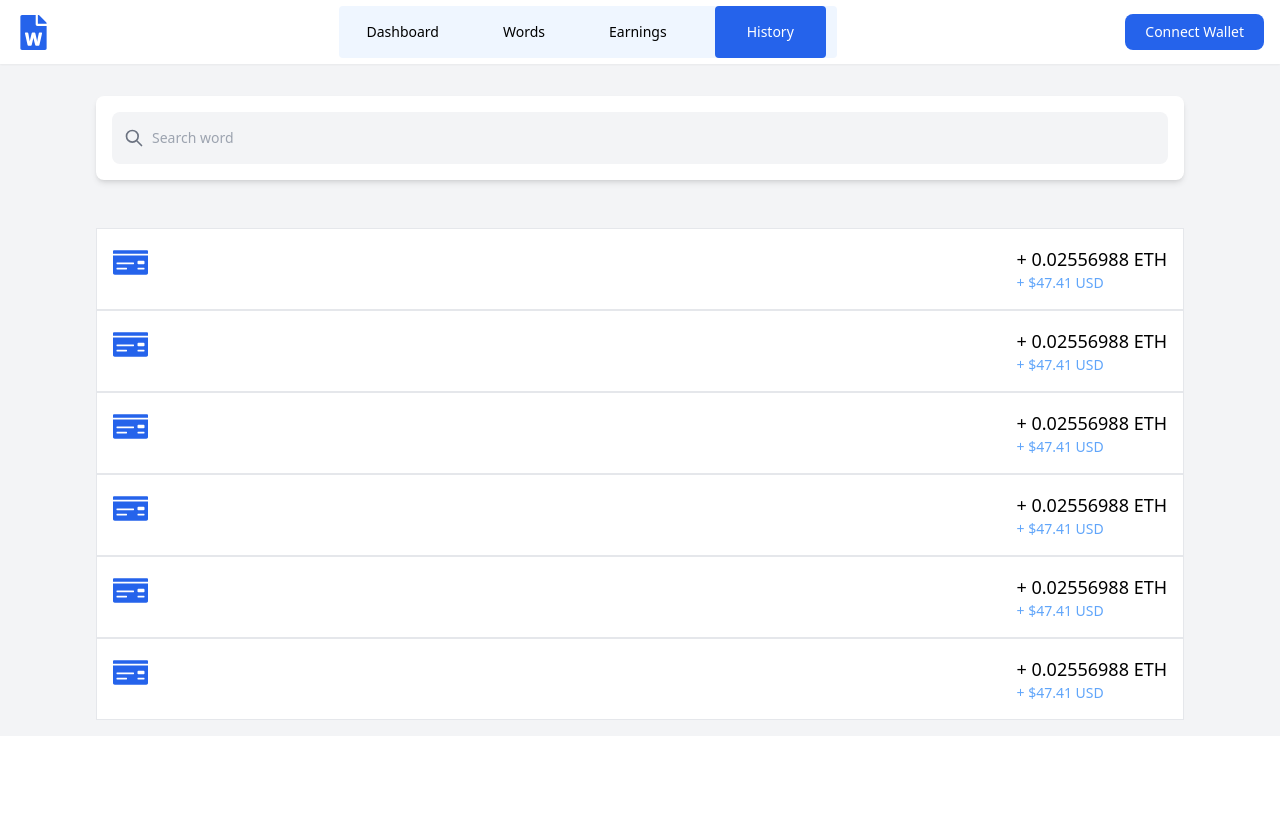
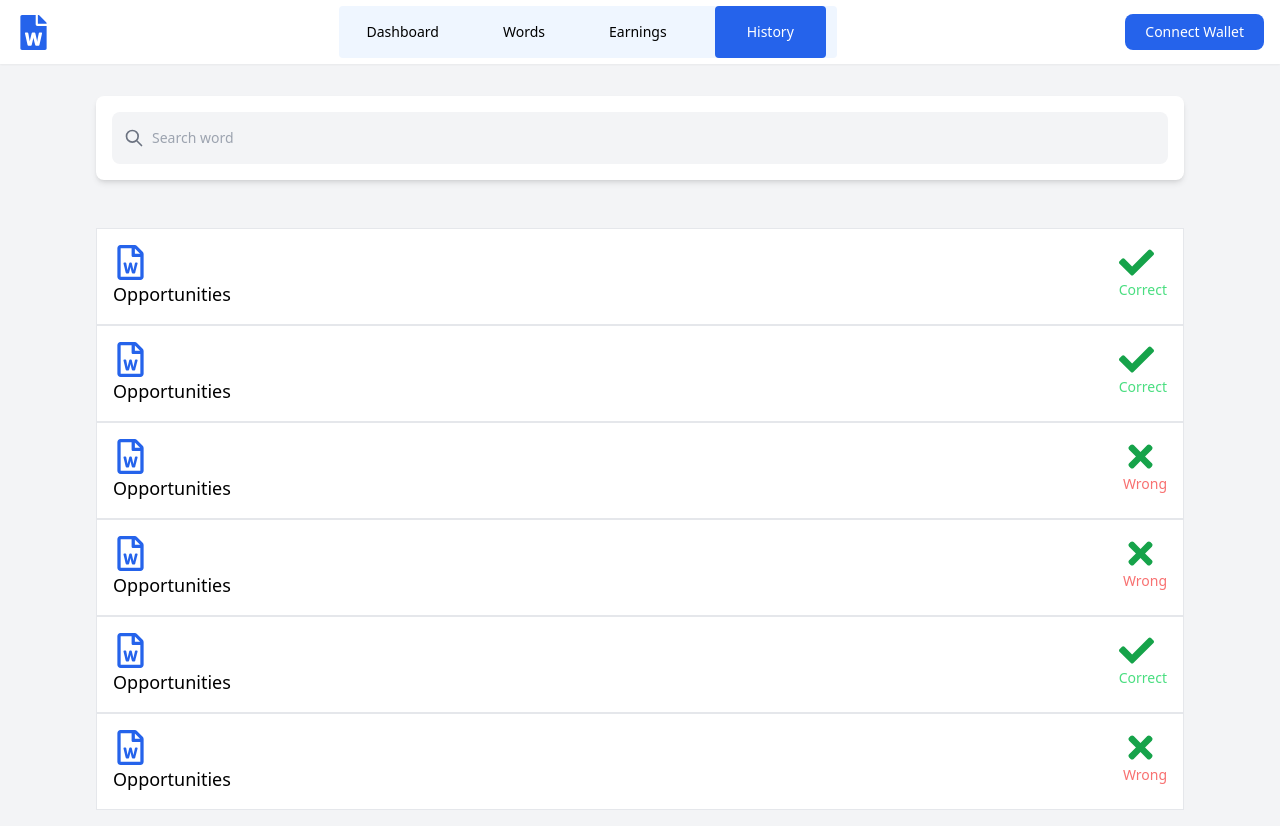
Before and after one commit to kwakyebrilliant/playme, a React (Create React App) app: page /history in a window 1280 px wide. Before the commit the page ends 800 px from the top, so only its background shows below. Built offline with nearby package versions, Linux system fonts and the light colour scheme; the HTML template or start-up script is replaced by a standard one.

Commit message:
history updates

```diff
--- a/src/dashboard/History.js
+++ b/src/dashboard/History.js
@@ -1,7 +1,7 @@
 import React from 'react'
 import DashboardNav from './DashboardNav'
 
-import { FaMoneyCheck } from 'react-icons/fa'
+import { FaTimes, FaRegFileWord, FaCheck } from 'react-icons/fa'
 
 function History() {
   return (
@@ -28,63 +28,74 @@ function History() {
 
             <div className='bg-white border flex justify-between lg:p-4 p-2'>
             <div>
-            <FaMoneyCheck className=' text-blue-600 lg:w-[35px] lg:h-[35px]'/>
+                <FaRegFileWord className=' text-blue-600 lg:w-[35px] lg:h-[35px]'/>
+                <p className='lg:text-lg sm:text-sm'>Opportunities</p>
             </div>
             <div>
-            <p className='text-lg'>+ 0.02556988 ETH</p>
-            <p className='text-blue-400 text-sm'>+ $47.41 USD</p>
+            <FaCheck className=' text-green-600 lg:w-[35px] lg:h-[35px]'/>
+            <p className='text-green-400 text-sm'>Correct</p>
+            </div>
+            </div>
+
+
+            <div className='bg-white border flex justify-between lg:p-4 p-2'>
+            <div>
+                <FaRegFileWord className=' text-blue-600 lg:w-[35px] lg:h-[35px]'/>
+                <p className='lg:text-lg sm:text-sm'>Opportunities</p>
+            </div>
+            <div>
+            <FaCheck className=' text-green-600 lg:w-[35px] lg:h-[35px]'/>
+            <p className='text-green-400 text-sm'>Correct</p>
             </div>
             </div>
 
             <div className='bg-white border flex justify-between lg:p-4 p-2'>
             <div>
-            <FaMoneyCheck className=' text-blue-600 lg:w-[35px] lg:h-[35px]'/>
+                <FaRegFileWord className=' text-blue-600 lg:w-[35px] lg:h-[35px]'/>
+                <p className='lg:text-lg sm:text-sm'>Opportunities</p>
             </div>
             <div>
-            <p className='text-lg'>+ 0.02556988 ETH</p>
-            <p className='text-blue-400 text-sm'>+ $47.41 USD</p>
+            <FaTimes className=' text-green-600 lg:w-[35px] lg:h-[35px]'/>
+            <p className='text-red-400 text-sm'>Wrong</p>
             </div>
             </div>
 
             <div className='bg-white border flex justify-between lg:p-4 p-2'>
             <div>
-            <FaMoneyCheck className=' text-blue-600 lg:w-[35px] lg:h-[35px]'/>
+                <FaRegFileWord className=' text-blue-600 lg:w-[35px] lg:h-[35px]'/>
+                <p className='lg:text-lg sm:text-sm'>Opportunities</p>
             </div>
             <div>
-            <p className='text-lg'>+ 0.02556988 ETH</p>
-            <p className='text-blue-400 text-sm'>+ $47.41 USD</p>
+            <FaTimes className=' text-green-600 lg:w-[35px] lg:h-[35px]'/>
+            <p className='text-red-400 text-sm'>Wrong</p>
             </div>
             </div>
 
             <div className='bg-white border flex justify-between lg:p-4 p-2'>
             <div>
-            <FaMoneyCheck className=' text-blue-600 lg:w-[35px] lg:h-[35px]'/>
+                <FaRegFileWord className=' text-blue-600 lg:w-[35px] lg:h-[35px]'/>
+                <p className='lg:text-lg sm:text-sm'>Opportunities</p>
             </div>
             <div>
-            <p className='text-lg'>+ 0.02556988 ETH</p>
-            <p className='text-blue-400 text-sm'>+ $47.41 USD</p>
+            <FaCheck className=' text-green-600 lg:w-[35px] lg:h-[35px]'/>
+            <p className='text-green-400 text-sm'>Correct</p>
             </div>
             </div>
 
             <div className='bg-white border flex justify-between lg:p-4 p-2'>
             <div>
-            <FaMoneyCheck className=' text-blue-600 lg:w-[35px] lg:h-[35px]'/>
+                <FaRegFileWord className=' text-blue-600 lg:w-[35px] lg:h-[35px]'/>
+                <p className='lg:text-lg sm:text-sm'>Opportunities</p>
             </div>
             <div>
-            <p className='text-lg'>+ 0.02556988 ETH</p>
-            <p className='text-blue-400 text-sm'>+ $47.41 USD</p>
+            <FaTimes className=' text-green-600 lg:w-[35px] lg:h-[35px]'/>
+            <p className='text-red-400 text-sm'>Wrong</p>
             </div>
             </div>
 
-            <div className='bg-white border flex justify-between lg:p-4 p-2'>
-            <div>
-            <FaMoneyCheck className=' text-blue-600 lg:w-[35px] lg:h-[35px]'/>
-            </div>
-            <div>
-            <p className='text-lg'>+ 0.02556988 ETH</p>
-            <p className='text-blue-400 text-sm'>+ $47.41 USD</p>
-            </div>
-            </div>
+
+
+
 
 
             </div>
```
